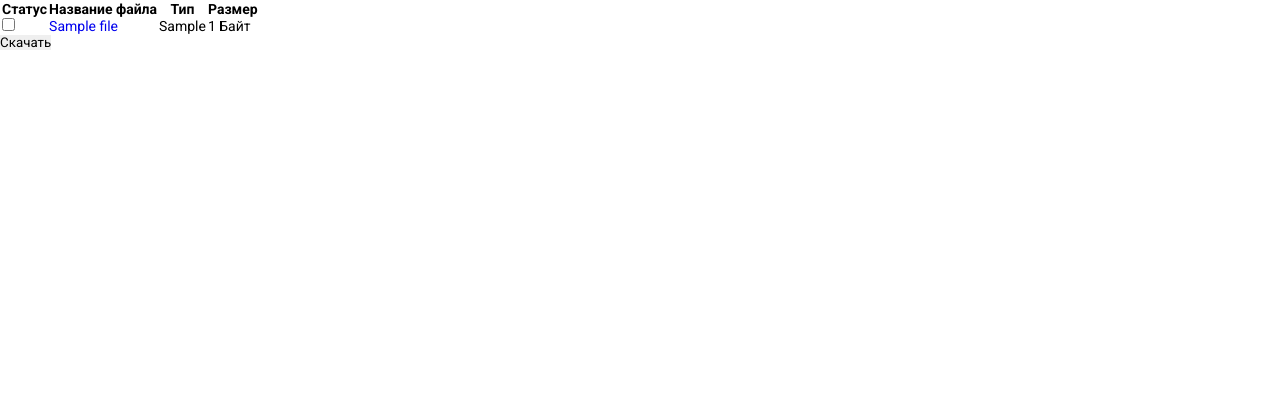
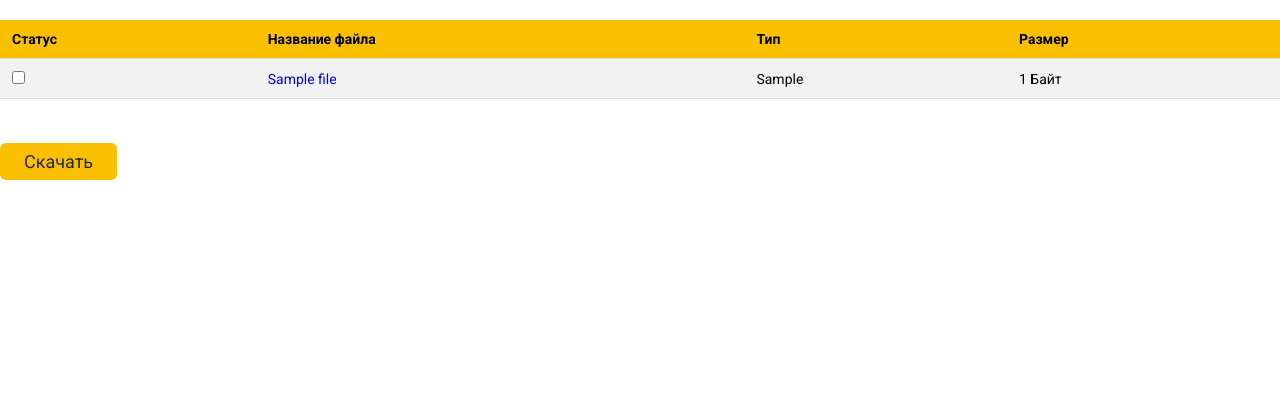
Before and after one commit to umarr-devv/yandex_files, a Django app: template file_service/templates/files_list.html in a window 1280 px wide. Shown: the top 420 px of the page. Before the commit the page ends 50 px from the top, so only its background shows below. Run offline with Django 5.2, Linux system fonts and the light colour scheme; the template is opened without the code that fills it: most values are stand-ins (such as "Sample title", 1, 10 or a date in 2020).

Commit message:
add styles for new template

```diff
--- a/file_service/static/css/base.css
+++ b/file_service/static/css/base.css
@@ -48,7 +48,7 @@ body {
     border-radius: 6px;
 }
 
-.center-form button {
+.center-form button, .files_list button {
     margin-top: 24px;
     background-color: #fac000;
     color: #262633;
@@ -61,3 +61,28 @@ body {
 .center-form button:active {
     transform: scale(0.75);
 }
+
+
+.files_list table {
+    width: 100%;
+    border-collapse: collapse;
+    margin: 20px 0;
+}
+
+.files_list th, td {
+    padding: 12px;
+    text-align: left;
+    border-bottom: 1px solid #dddddd;
+}
+
+.files_list th {
+    background-color: #fac000;
+}
+
+.files_list tr:nth-child(even) {
+    background-color: #f2f2f2;
+}
+
+.files_list tr:hover {
+    background-color: #eaeaea;
+}
```
